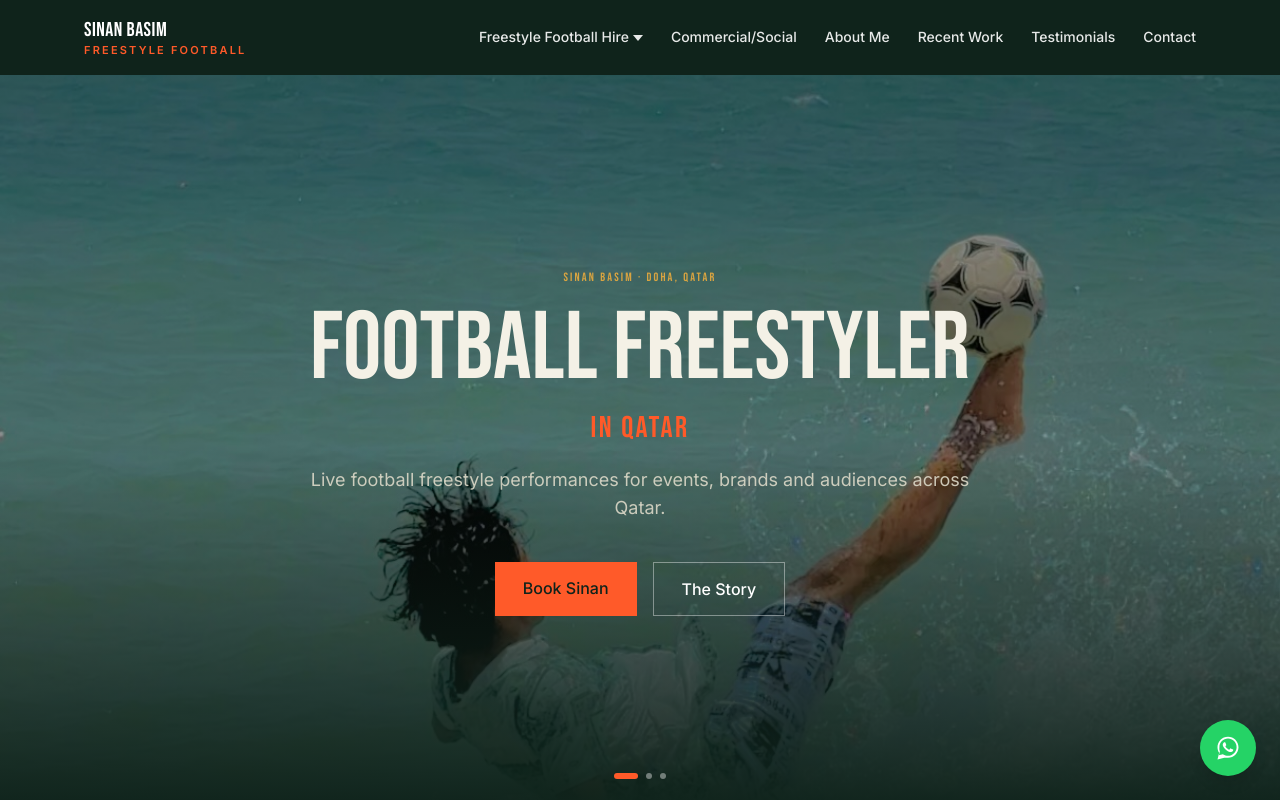
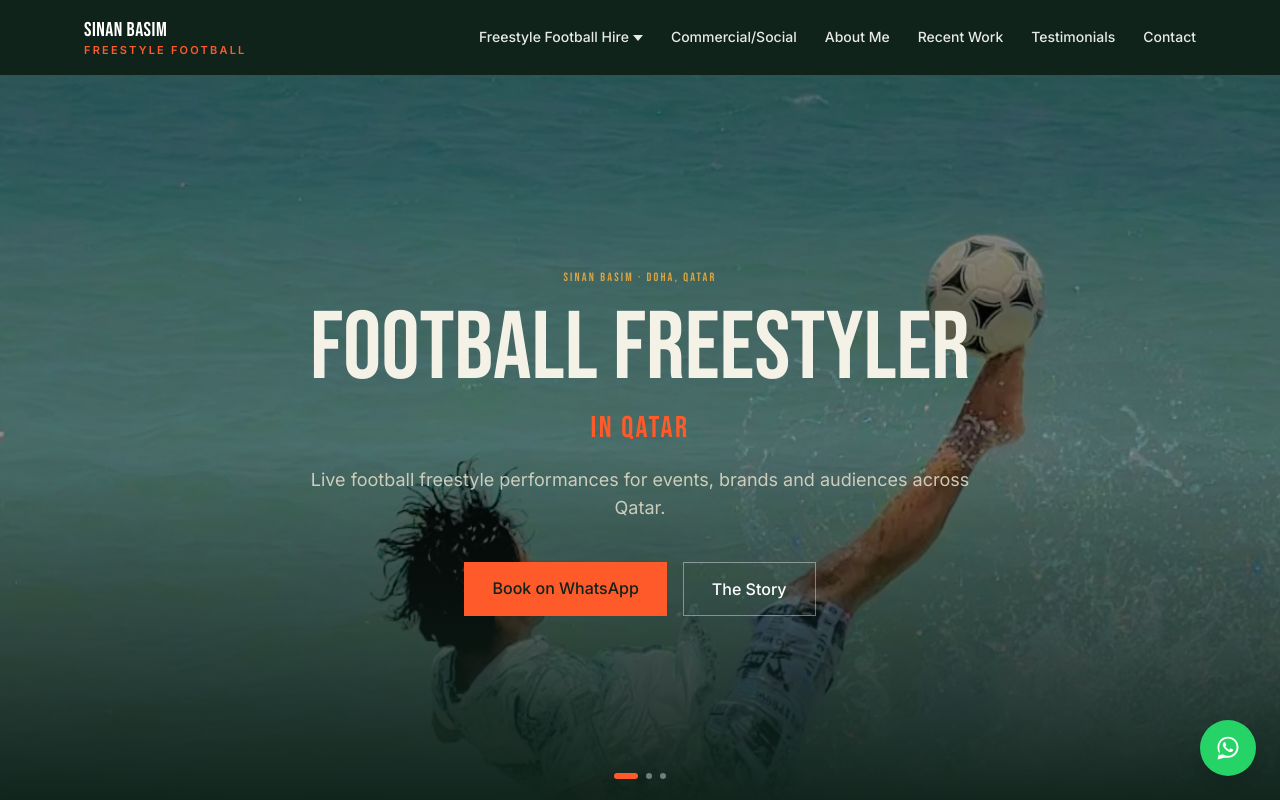
Before and after one commit to sh1blue/sinan, a Next.js app: page / in a window 1280 px wide. Shown: the top 800 px of the page. Built offline with nearby package versions, Linux system fonts and the light colour scheme.

Commit message:
Make WhatsApp the primary homepage booking CTA

```diff
--- a/src/app/page.tsx
+++ b/src/app/page.tsx
@@ -6,6 +6,7 @@ import VideoPlayer from "@/components/VideoPlayer";
 import { site } from "@/data/site";
 
 const siteUrl = "https://sbnfreestyler.com";
+const whatsappBookingUrl = "https://wa.me/97470196701?text=Hi%20Sinan%2C%20I%27d%20like%20to%20enquire%20about%20a%20football%20freestyle%20performance%20in%20Qatar.";
 
 export const metadata = {
   title: {
@@ -161,12 +162,14 @@ export default function Home() {
               Discover Sinan's work and enquire about a booking.
             </p>
             <div className="mt-7 flex flex-wrap gap-3">
-              <Link
-                href="/contact-us"
+              <a
+                href={whatsappBookingUrl}
+                target="_blank"
+                rel="noopener noreferrer"
                 className="bg-flare px-6 py-3 font-medium text-turf transition hover:bg-flare-dark"
               >
-                Book Sinan
-              </Link>
+                Book on WhatsApp
+              </a>
               <Link
                 href="/about-us"
                 className="border border-chalk-dim/40 px-6 py-3 font-medium text-chalk transition hover:border-flare hover:text-flare"
@@ -194,12 +197,14 @@ export default function Home() {
               Live football freestyle performances for events, brands and audiences across Qatar.
             </p>
             <div className="mt-10 flex flex-wrap justify-center gap-4">
-              <Link
-                href="/contact-us"
+              <a
+                href={whatsappBookingUrl}
+                target="_blank"
+                rel="noopener noreferrer"
                 className="bg-flare px-7 py-3.5 font-medium text-turf transition hover:bg-flare-dark"
               >
-                Book Sinan
-              </Link>
+                Book on WhatsApp
+              </a>
               <Link
                 href="/about-us"
                 className="border border-white/40 px-7 py-3.5 font-medium text-white transition hover:border-flare hover:text-flare"
@@ -425,12 +430,14 @@ export default function Home() {
           <p className="mt-4 text-chalk-dim/80">
             Reply within 24 hours — tell me about your event and let's talk.
           </p>
-          <Link
-            href="/contact-us"
+          <a
+            href={whatsappBookingUrl}
+            target="_blank"
+            rel="noopener noreferrer"
             className="mt-8 inline-block bg-flare px-8 py-4 font-medium text-turf transition hover:bg-flare-dark"
           >
-            Book Sinan
-          </Link>
+            Book on WhatsApp
+          </a>
         </div>
       </section>
     </>
```
